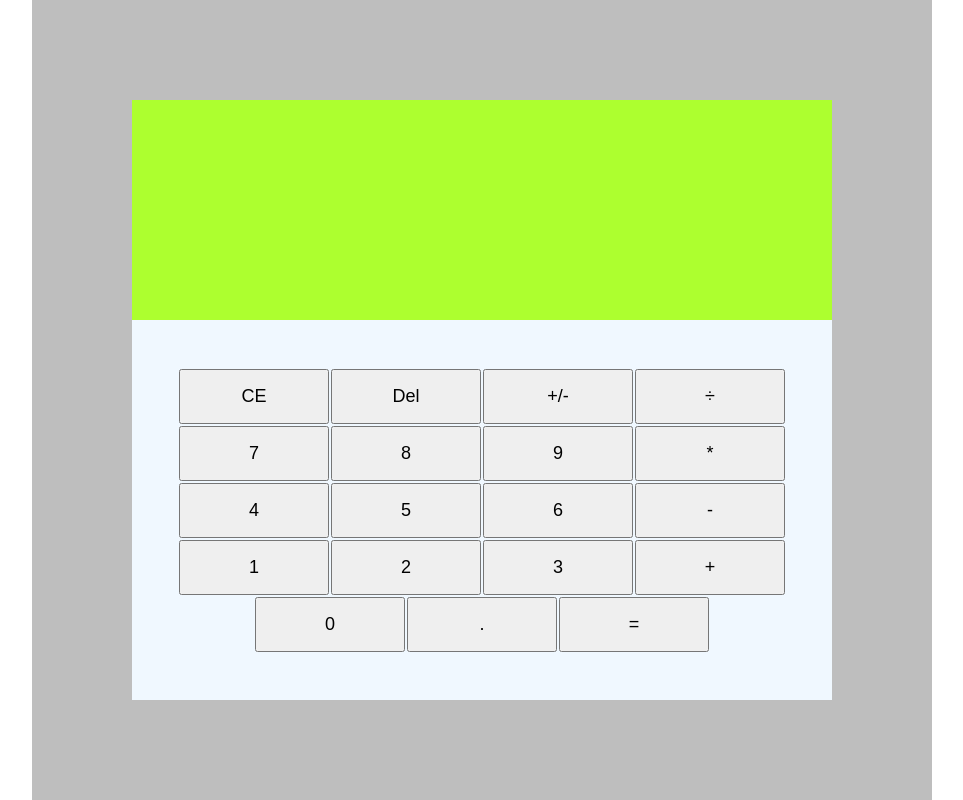
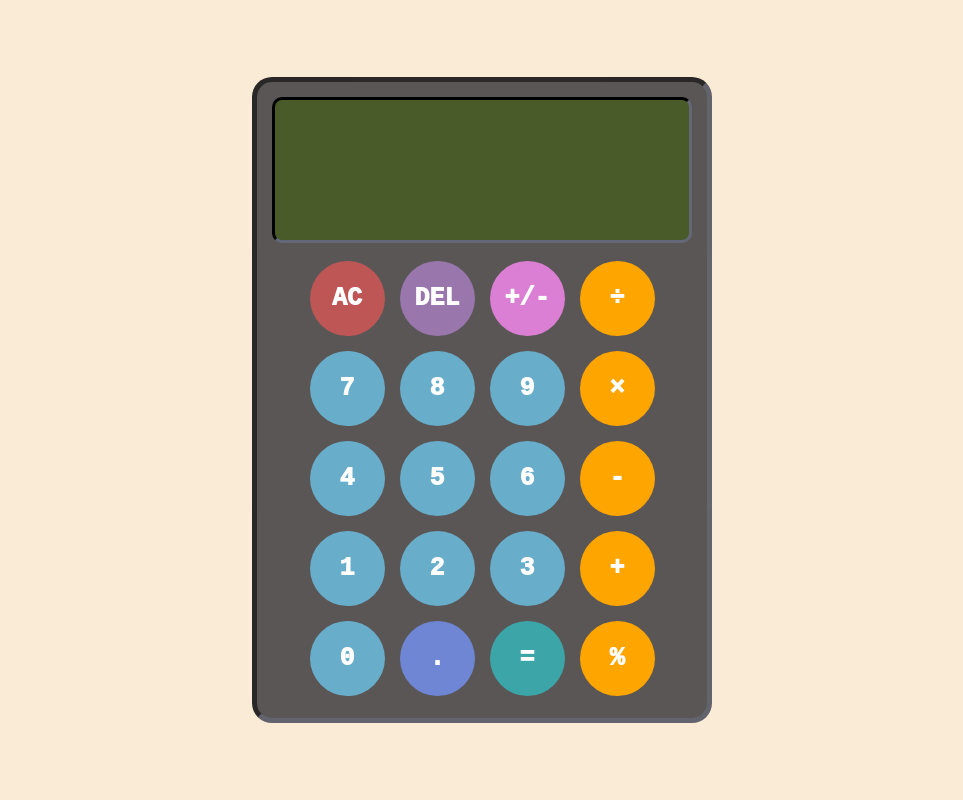
Before and after one commit to Anton-Ngan/calculator, a plain HTML site: page index.html in a window 1280 px wide. Shown: the whole page, without its empty margins (158-1121 px from the left). Drawn offline with Linux system fonts and the light colour scheme.

Commit message:
Restyle the overall design of the calculator

```diff
--- a/index.html
+++ b/index.html
@@ -11,13 +11,13 @@
     <div class="container">
         <div class="calculator">
             <div class="display">
-                <div class="accumulation"></div> <!--non-breaking height-->
+                <div class="accumulation"></div>
                 <div class="current-entry"></div>
             </div>
             <div class="buttons">
                 <div class="row">
-                    <div class="clear button"><button>CE</button></div>
-                    <div class="del button"><button>Del</button></div>
+                    <div class="clear button"><button>AC</button></div>
+                    <div class="del button"><button>DEL</button></div>
                     <div class="sign button"><button>+/-</button></div>
                     <div class="binary-op button"><button>÷</button></div>
                 </div>
@@ -25,7 +25,7 @@
                     <div class="num button"><button>7</button></div>
                     <div class="num button"><button>8</button></div>
                     <div class="num button"><button>9</button></div>
-                    <div class="binary-op button"><button>*</button></div>
+                    <div class="binary-op button"><button>×</button></div>
                 </div>
                 <div class="row">
                     <div class="num button"><button>4</button></div>
@@ -43,6 +43,7 @@
                     <div class="num button"><button>0</button></div>
                     <div class="decimal button"><button>.</button></div>
                     <div class="equal button"><button>=</button></div>
+                    <div class="binary-op button"><button>%</button></div>
                 </div>
 
             </div>
--- a/script.js
+++ b/script.js
@@ -17,8 +17,9 @@ const decimal = document.querySelector(".decimal");
 const operationDictionary = {
     "+": add,
     "-": subtract,
-    "*": multiply,
+    "×": multiply,
     "÷": divide,
+    "%": modulo,
 }
 
 function add(x, y) {
@@ -36,6 +37,10 @@ function multiply(x, y) {
 function divide(x, y) {
     if (y==0) return NaN;
     return x / y;
+}
+
+function modulo(x, y) {
+    return x % y;
 }
 
 function operate(x, y, operator) {
--- a/styles.css
+++ b/styles.css
@@ -1,6 +1,12 @@
+@font-face {
+    font-family: "Time";
+    src: url(./TimeNormal.ttf);
+}
+
 html, body {
     height: 100vh;
     margin: 0;
+    background-color: antiquewhite;
 }
 
 button {
@@ -18,47 +24,100 @@ button {
 }
 
 .calculator {
-    width: 700px;
-    height: 600px;
-    background-color: rgba(128, 128, 128, 0.514);
-    padding: 100px;
+    width: 420px;
+    background-color: rgba(87, 83, 83, 0.979);
+    padding: 15px;
     display: flex;
     flex-direction: column;
     justify-content: center;
+    border-radius: 20px;
+    border: 5px inset #27293088;
 }
 
 .display {
-    background-color: greenyellow;
-    padding: 50px;
+    background-color: rgba(60, 95, 8, 0.568);
+    color: whitesmoke;
+    font-family: "Time";
+    padding: 15px;
     text-align: right;
     font-size: 50px;
+    border-radius: 10px;
+    border: 3px inset #1E1F24;
+    user-select: none;
 }
 
 .accumulation {
-    font-size: small;
-    min-height: 60px;
+    font-size: 18px;
+    min-height: 50px;
 }
 
 .current-entry {
-    min-height: 60px;
+    font-size: 25px;
+    min-height: 50px;
+    overflow: hidden;
+    margin-top: 10px;
 }
 
 .buttons {
     height: 400px;
-    background-color: aliceblue;
     padding: 25px;
     display: flex;
     flex-direction: column;
-    gap: 2px;
     justify-content: center;
     align-items: center;
+    margin-top: 10px;
+    gap: 15px;
 }
 
 .row {
     display: flex;
-    gap: 2px;
+    gap: 15px;
+}
+
+button {
+    transition: 0.4s;
+    border: 0;
+}
+
+button:hover {
+    transform: scale(1.1);
+}
+
+.clear button {
+    background-color: rgba(216, 87, 87, 0.801);
+}
+
+.binary-op button {
+    background-color: orange;
+}
+
+.del button {
+    background-color: rgba(182, 133, 211, 0.692);
+}
+
+.sign button {
+    background-color: rgb(219, 127, 212);
+}
+
+.decimal button {
+    background-color: #6f86d4;
+}
+
+.equal button {
+    background-color: #3ca5a8;
+}
+
+.num button {
+    background-color: rgba(107, 192, 228, 0.822);
 }
 
 .buttons button {
-    width: 150px;
+    font-family: 'Courier New', Courier, monospace;
+    font-size: 25px;
+    font-weight: 1000;
+    width: 75px;
+    height: 75px;
+    text-align: center;
+    border-radius: 50%;
+    color: white;
 }
```
Also changed, not shown: TimeNormal.ttf (added), 1 other file.
